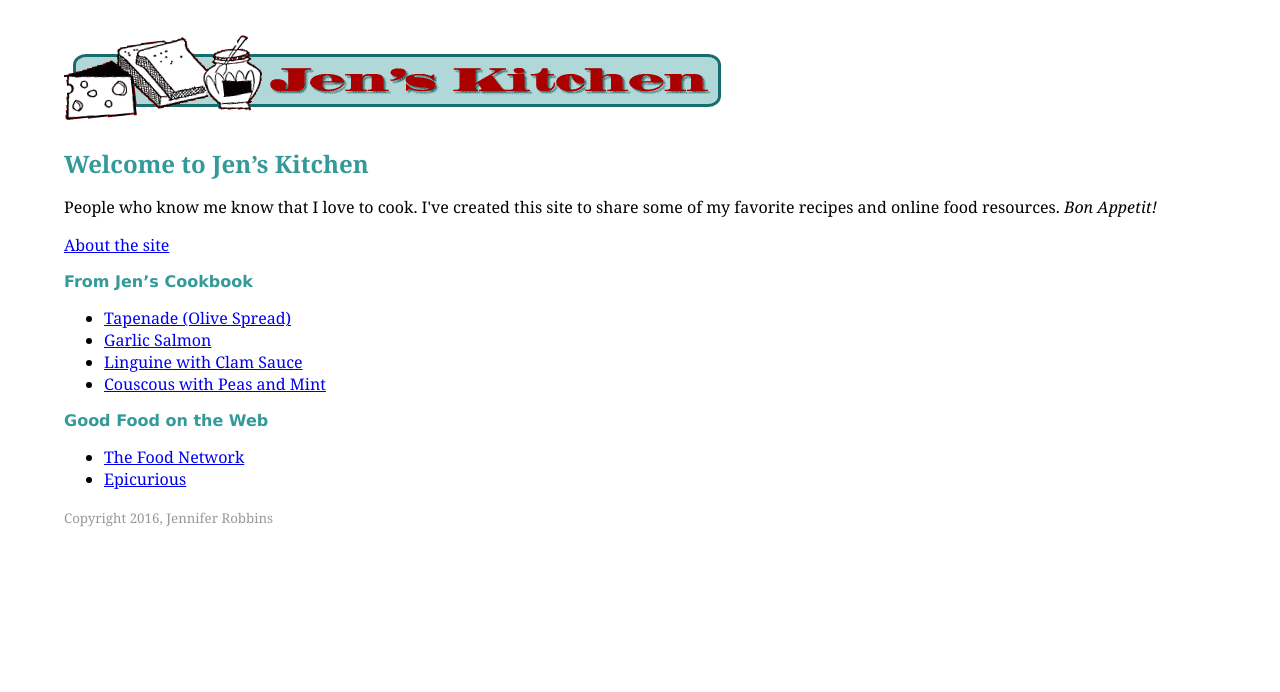
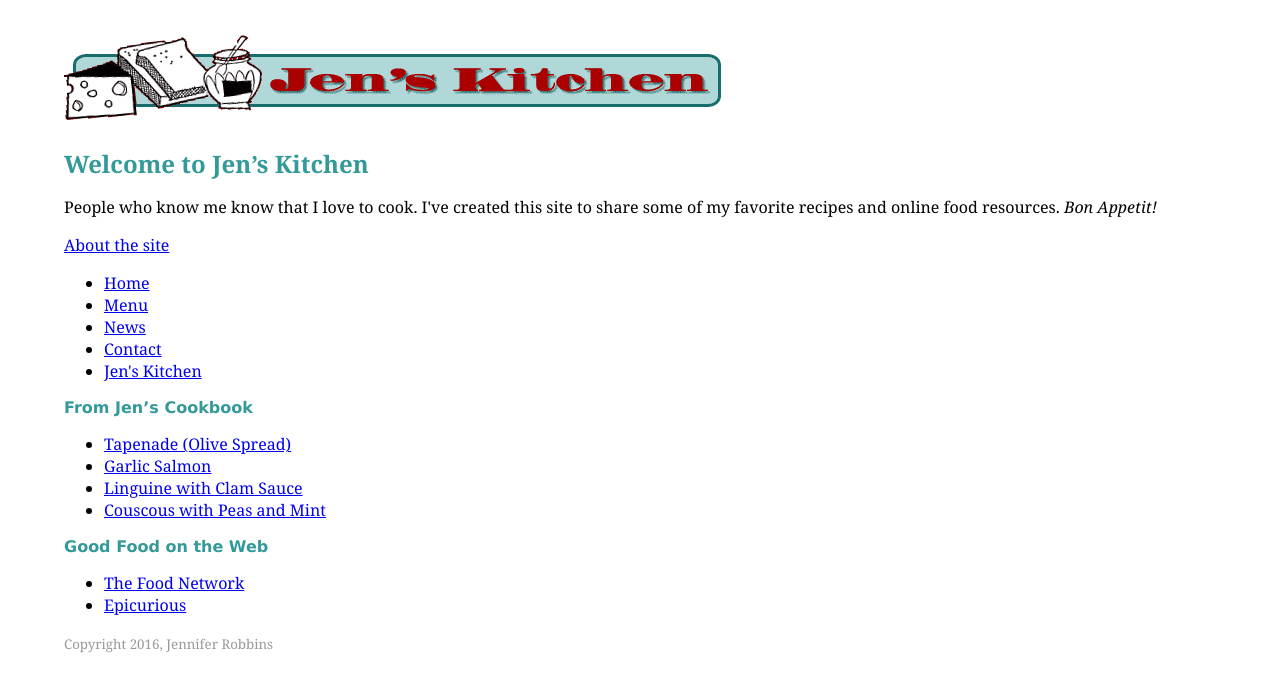
Before and after one commit to DevinC006/fid, a plain HTML site: page bistro/jenskitchen/jenskitch.html in a window 1280 px wide. Drawn offline with Linux system fonts and the light colour scheme.

Commit message:
Add files via upload

```diff
--- a/bistro/jenskitchen/jenskitch.html
+++ b/bistro/jenskitchen/jenskitch.html
@@ -33,6 +33,16 @@ small {
 
 <p><a href="about.html">About the site</a></p>
 
+<nav>
+	<ul>
+	  <li><a href="index.html">Home</a></li>
+	  <li><a href="menu.html">Menu</a></li>
+	  <li><a href="bgnews.html">News</a></li>
+	  <li><a href="contact.html">Contact</a></li>
+	  <li><a href="jenskitchen/jenskitch.html">Jen's Kitchen</a></li>
+	</ul>
+  </nav>
+
 <h2>From Jen&rsquo;s Cookbook</h2>
 <ul>
   <li><a href="recipes/tapenade.html">Tapenade (Olive Spread)</a></li>
```
